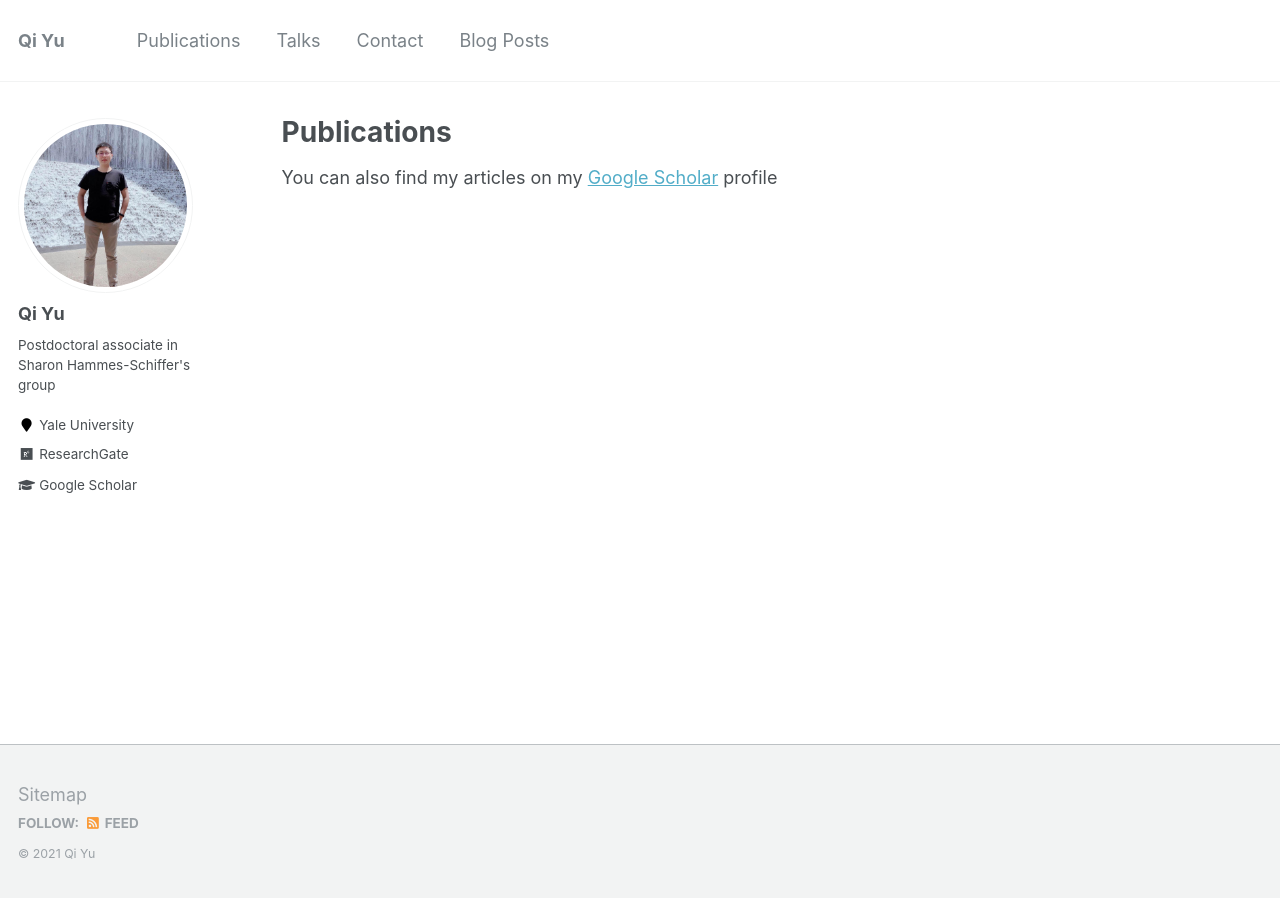
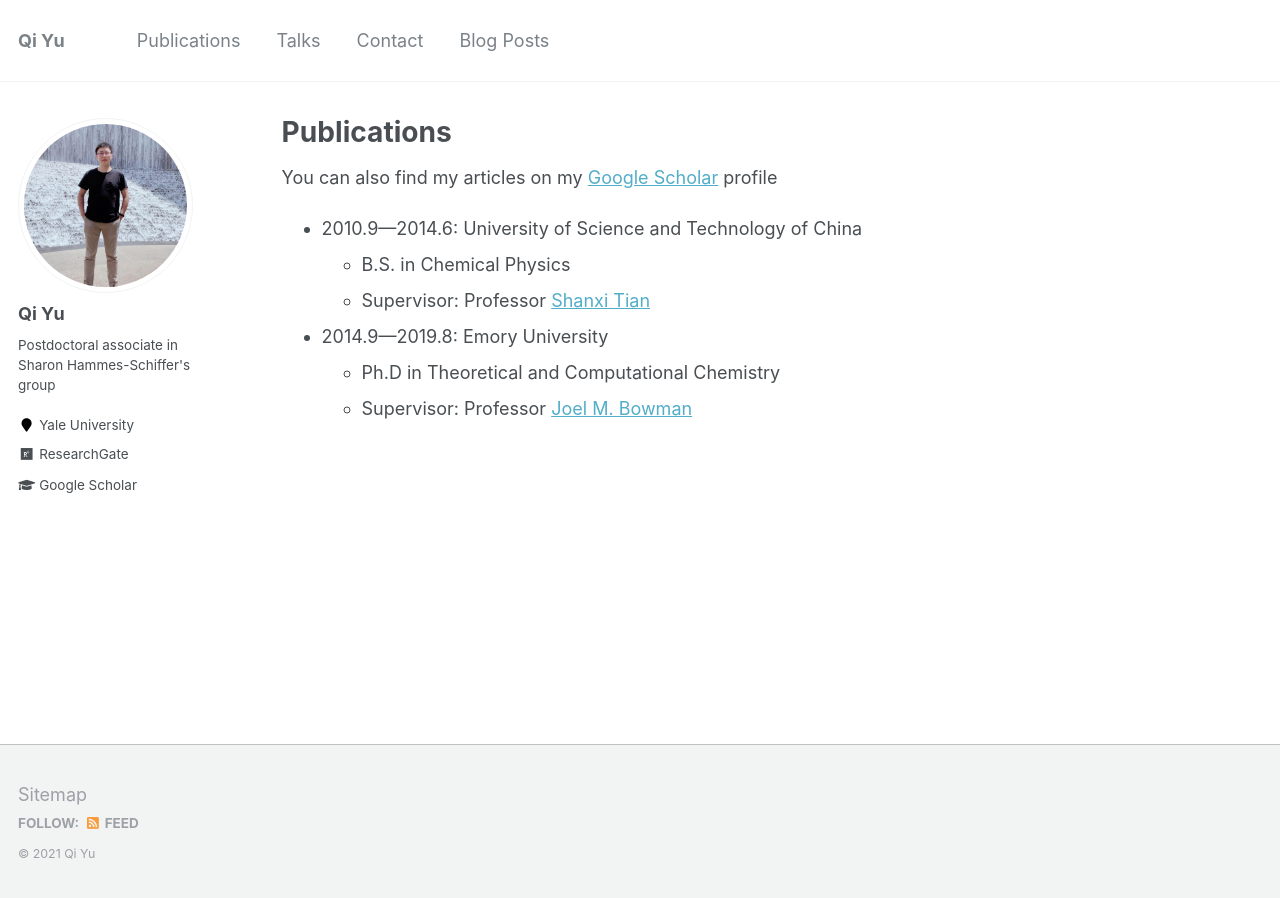
Before and after one commit to qiyuchem/qiyuchem.github.io, a Jekyll site: the page built from _pages/publications.md, in a window 1280 px wide. Built offline with Jekyll 4.4.1, drawn with Linux system fonts in a browser that asks for light colours.

Commit message:
Update publications.md

```diff
--- a/_pages/publications.md
+++ b/_pages/publications.md
@@ -6,3 +6,10 @@ author_profile: true
 ---
 
 You can also find my articles on my [Google Scholar](https://scholar.google.com/citations?user=9JiUEQcAAAAJ&hl=en) profile
+
+* 2010.9---2014.6: University of Science and Technology of China
+  * B.S. in Chemical Physics
+  * Supervisor: Professor [Shanxi Tian](http://staff.ustc.edu.cn/~sxtian/)
+* 2014.9---2019.8: Emory University
+  * Ph.D in Theoretical and Computational Chemistry
+  * Supervisor: Professor [Joel M. Bowman](https://scholarblogs.emory.edu/bowman/)
```
